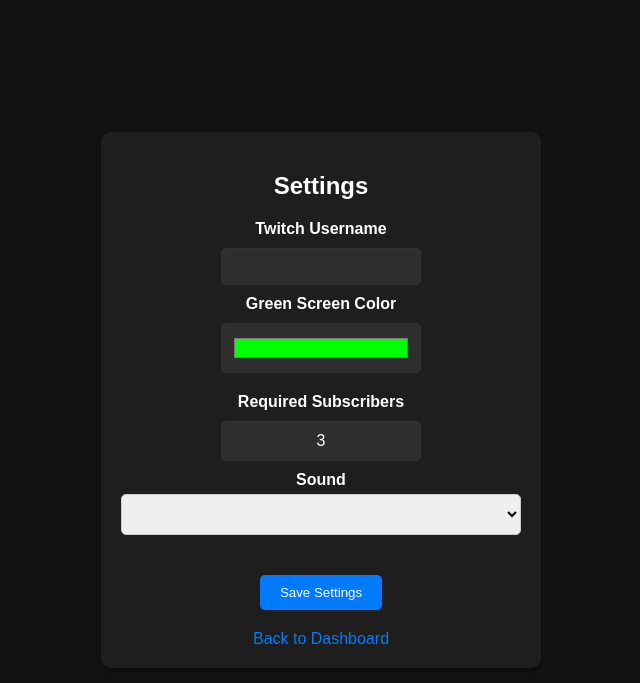
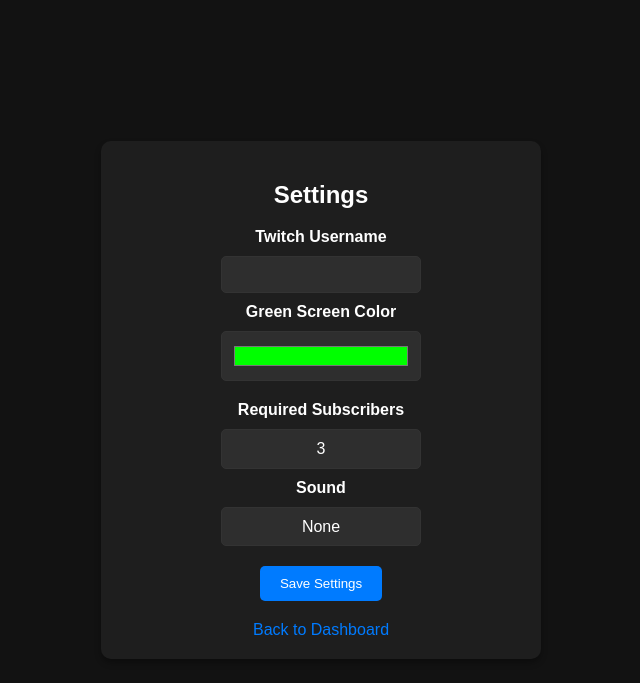
Before and after one commit to thomasdye/stream-wheel, a Flask app: page /settings in a window 1280 px wide. Shown: the top 683 px of the page, without its empty margins (319-959 px from the left). Run offline with Flask 3, Linux system fonts and the light colour scheme; lists and menus that the app fills with data are empty.

Commit message:
Adds None as an option for sounds

```diff
--- a/app.py
+++ b/app.py
@@ -293,7 +293,7 @@ def settings():
         value = request.form.get('setting_value', '').strip()
         green_screen_color = request.form.get('green_screen_color', '#00FF00').strip()
         sub_count = request.form.get('sub_count', type=int)
-        selected_sound = request.form.get('sound', '').strip()
+        selected_sound = request.form.get('sound', '').strip() or None
 
         if not value:
             flash("Twitch Username cannot be empty", "error")
@@ -311,7 +311,7 @@ def settings():
             setting.value = value
             setting.green_screen_color = green_screen_color
             setting.sub_count = sub_count
-            setting.sound = selected_sound  # Save the selected sound
+            setting.sound = selected_sound
         else:
             setting = Settings(
                 value=value,
--- a/static/css/settings.css
+++ b/static/css/settings.css
@@ -19,33 +19,33 @@ body {
 }
 
 input[type="text"], input[type="number"], input[type="color"] {
-    width: 50%; /* Uniform width for all input elements */
+    width: 50%;
     padding: 10px;
     margin: 10px auto;
     border: 1px solid #333;
     border-radius: 5px;
     background-color: #2e2e2e;
     color: #fff;
-    text-align: center; /* Center-align the input text */
-    display: block; /* Center the element horizontally */
-    box-sizing: border-box; /* Ensures padding and borders are included in width */
+    text-align: center;
+    display: block;
+    box-sizing: border-box;
 }
 
 input[type="number"] {
-    -webkit-appearance: none; /* For WebKit browsers (Chrome, Safari, Edge) */
-    -moz-appearance: textfield; /* For Firefox */
-    appearance: none; /* Standard property */
+    -webkit-appearance: none;
+    -moz-appearance: textfield;
+    appearance: none;
 }
 
 input[type="number"]::-webkit-inner-spin-button,
 input[type="number"]::-webkit-outer-spin-button {
-    -webkit-appearance: none; /* Remove arrows in WebKit browsers */
-    margin: 0; /* Prevent extra margin */
+    -webkit-appearance: none;
+    margin: 0;
 }
 
 input[type="color"] {
-    height: 50px; /* Adjusted height to match previous styling */
-    cursor: pointer; /* Makes it clear the color picker is interactive */
+    height: 50px;
+    cursor: pointer;
 }
 
 button {
@@ -56,11 +56,37 @@ button {
     border-radius: 5px;
     cursor: pointer;
     display: block;
-    margin: 20px auto 0 auto; /* Increased margin above the button */
+    margin: 20px auto 0 auto;
 }
 
 button:hover {
     background-color: #0056b3;
+}
+
+select.styled-input {
+    width: 50%;
+    padding: 10px;
+    margin: 10px auto;
+    border: 1px solid #333;
+    border-radius: 5px;
+    background-color: #2e2e2e;
+    color: #fff;
+    text-align: center;
+    appearance: none;
+    -webkit-appearance: none;
+    -moz-appearance: none;
+    cursor: pointer;
+    display: block;
+}
+
+select.styled-input option {
+    background-color: #1e1e1e;
+    color: #fff;
+}
+
+select.styled-input:focus {
+    outline: none;
+    border: 1px solid #007bff;
 }
 
 .toast {
@@ -86,7 +112,7 @@ a:hover {
     display: block;
     margin: 20px auto 10px auto;
     font-size: 16px;
-    text-align: center; /* Center-align the label text */
+    text-align: center;
 }
 
 label {
--- a/templates/settings.html
+++ b/templates/settings.html
@@ -38,6 +38,7 @@
             >
             <label for="sound">Sound</label>
             <select id="sound" name="sound" class="styled-input">
+                <option value="" {% if not selected_sound %}selected{% endif %}>None</option>
                 {% for sound in sounds %}
                     <option value="{{ sound }}" {% if sound == selected_sound %}selected{% endif %}>
                         {{ sound }}
```
Also changed, not shown: static/js/wheel.js (+15 -7 lines).
